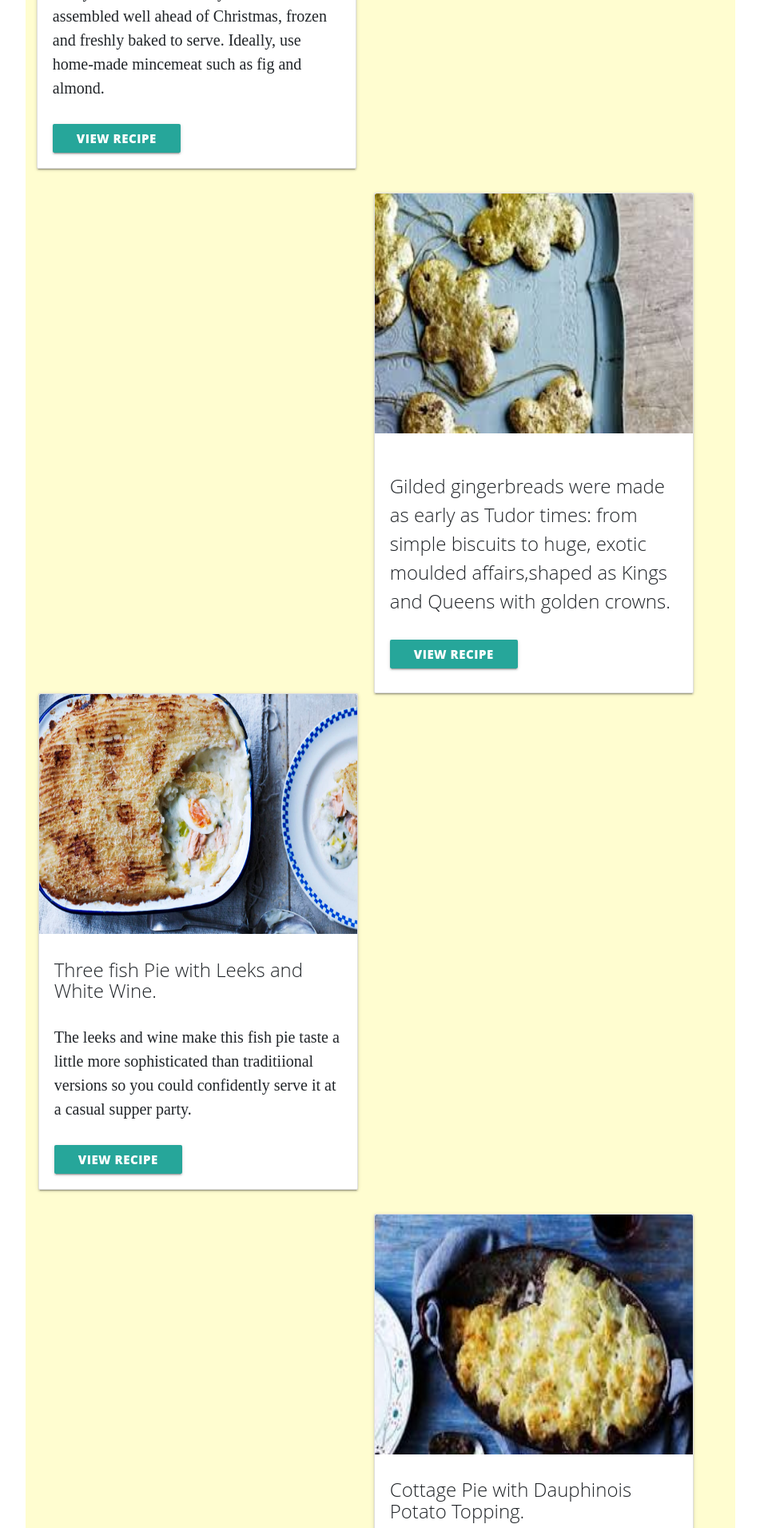
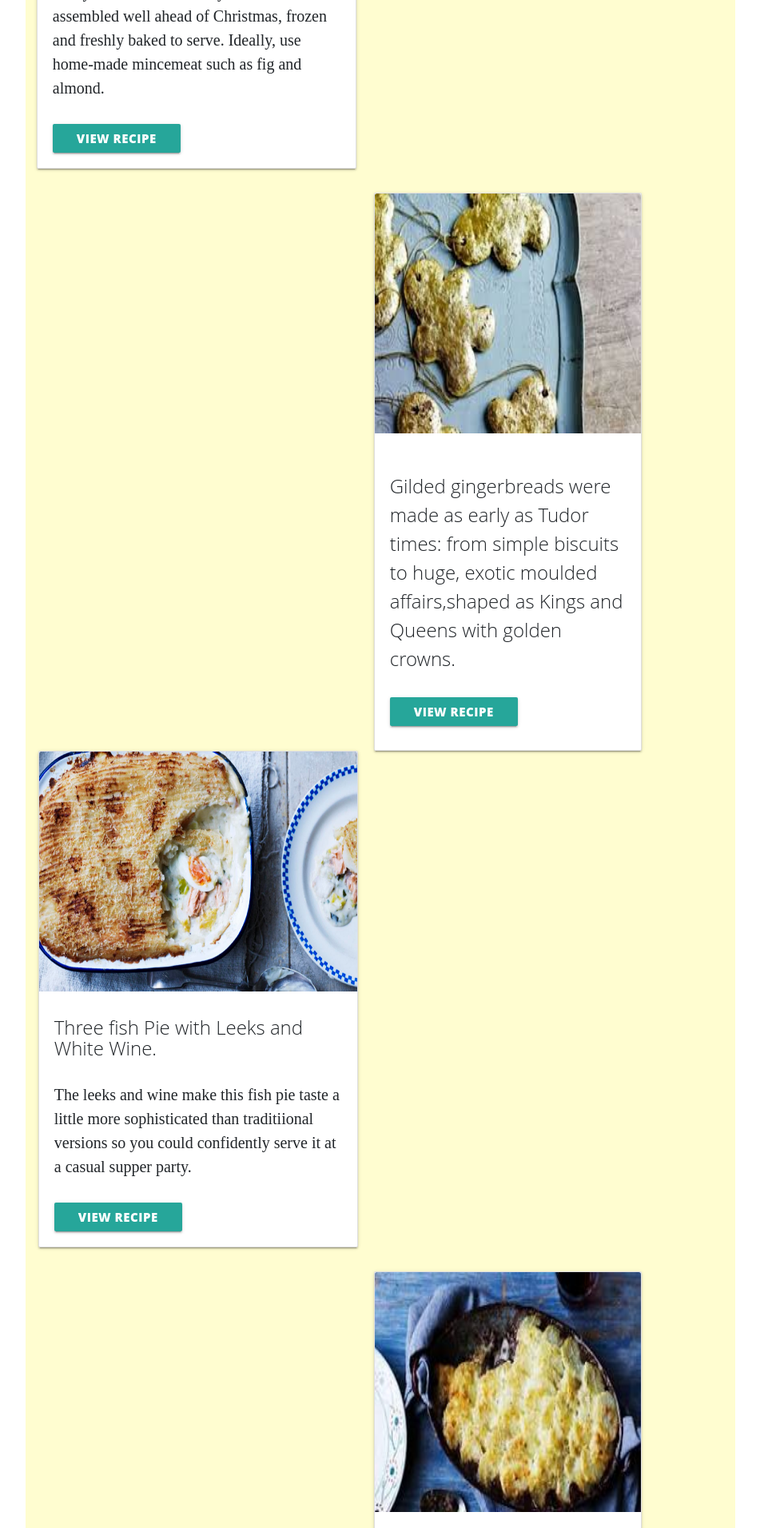
Before and after one commit to margaretalice/summer_recipes, a Flask app: page /winter_recipes in a window 1280 px wide. Shown: the part 1548-3459 px from the top of the page at 80% size, without its empty margins (164-1115 px from the left). Run offline with Flask 2, Linux system fonts and the light colour scheme; some libraries are stand-ins or nearby versions.

Commit message:
winter changed

```diff
--- a/templates/winter_recipes.html
+++ b/templates/winter_recipes.html
@@ -29,7 +29,7 @@
 </div>
 
 
-<div class="card" style="width:400px; float:left;  margin:0px 425px;">
+<div class="card" style="width:335px; float:left;  margin:0px 425px;">
 <img class="card-img-top" src="static/css/img/men.jpg" style="height:300px;" alt="Card image cap">
   <div class="card-body">
     <h5 class="card-title"Gilded Gingerbread Men. </h5>
@@ -48,7 +48,7 @@
   </div>
 </div>
 
-<div class="card" style="width:400px; margin:0px 425px;">
+<div class="card" style="width:335px; margin:0px 425px;">
 <img class="card-img-top" src="static/css/img/dau.jpg"  style="height:300px;" alt="Card image cap">
   <div class="card-body">
     <h5 class="card-title">Cottage Pie with Dauphinois Potato Topping.</h5>
```
